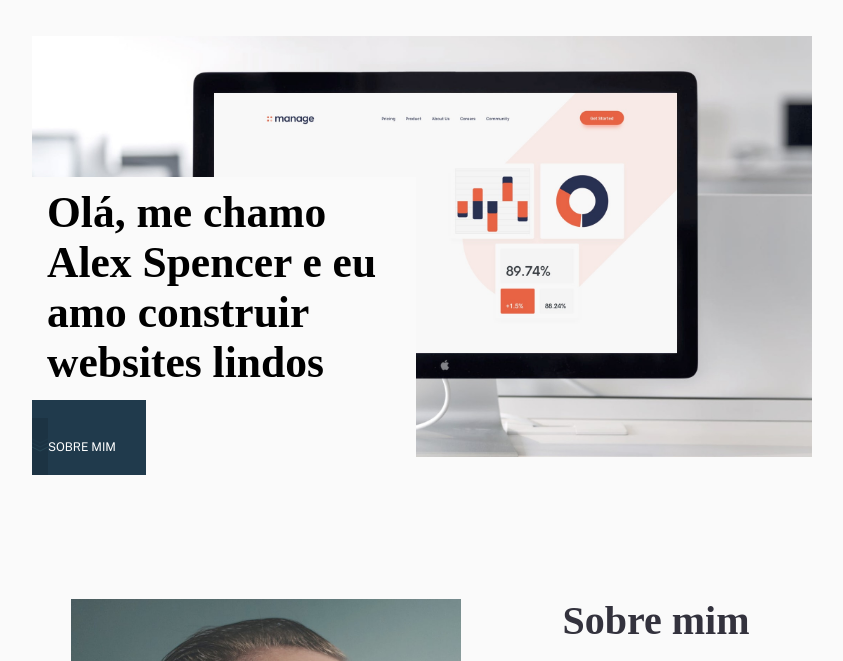
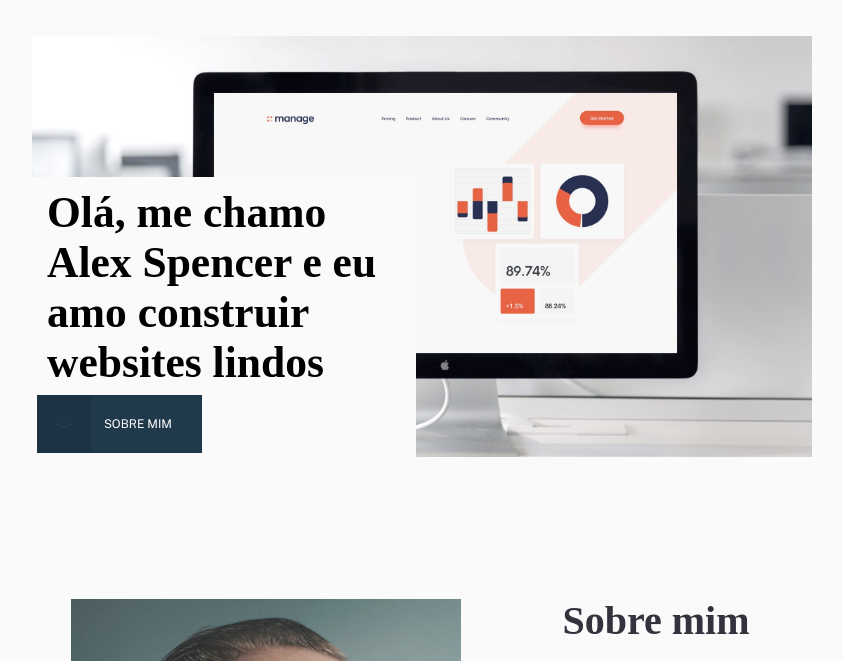
Before and after one commit to sergiofisio/page-desafio, a website: page pages/home/index.html in a window 1280 px wide. Shown: the part 113-774 px from the top of the page, without its empty margins (218-1061 px from the left). Drawn offline with nearby package versions, Linux system fonts and the light colour scheme; a web font is replaced by a local one.

Commit message:
acertando detalhas

```diff
--- a/pages/home/style.css
+++ b/pages/home/style.css
@@ -30,17 +30,15 @@
 }
 
 .btn{
-    background-color: #203A4C;
-    height: 4.5vw;
-    max-width: 16vw;
+    display: flex;
     position: absolute;
     bottom: 0;
     z-index: 3;
-    align-items: center;
+    align-items: flex-end;
 }
 .btn button{
     height: 4.5vw;
-    max-width: 16vw;
+    width: 16vw;
 }
 
 .button-hero{
@@ -53,7 +51,7 @@
     background: #000000;
     display: flex;
     opacity: 0.1;
-    max-width: 50px;
+    width: 40%;
     height: 100%;
     align-items: center;
     justify-content: center;
```
